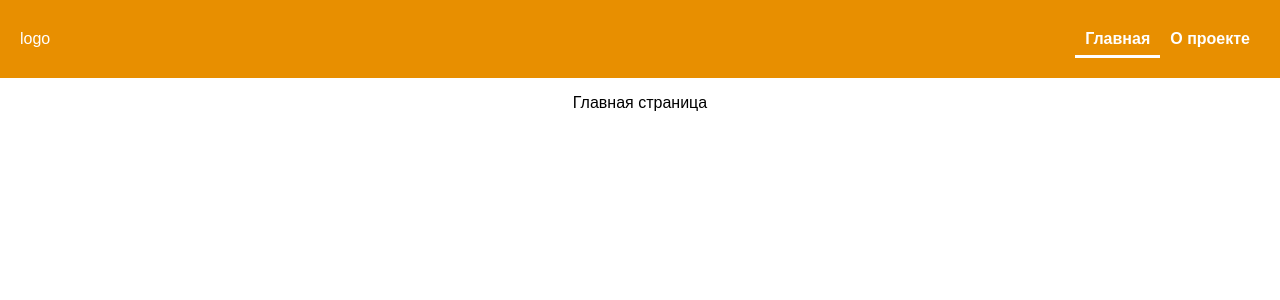
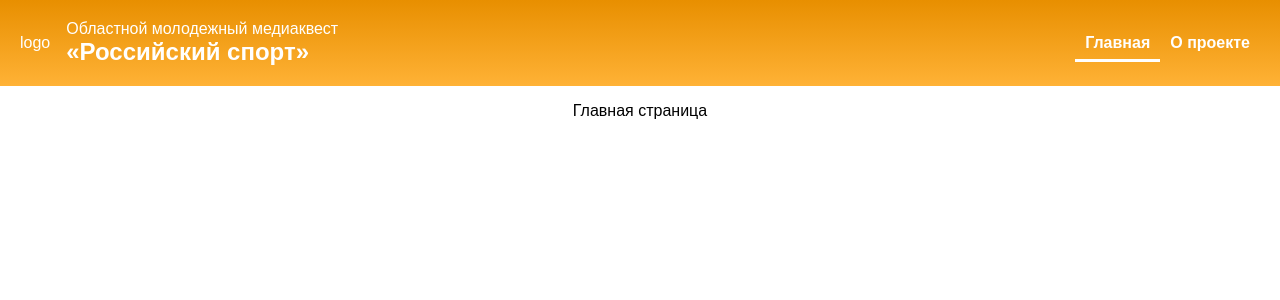
Before and after one commit to Amartya18110/urtk-website, a Vue app in the folder Frontend/: page /#/home in a window 1280 px wide. Shown: the top 300 px of the page. Built offline with nearby package versions, Linux system fonts and the light colour scheme.

Commit message:
Добавление названия проекта в хедер

```diff
--- a/Frontend/src/components/Header/Header.vue
+++ b/Frontend/src/components/Header/Header.vue
@@ -1,6 +1,12 @@
 <template>
   <header>
-    <div class="logo">logo</div>
+    <div class="logo-block">
+      <div class="logo">logo</div>
+      <div class="title-block">
+        <span>Областной молодежный медиаквест</span><br>
+        <span class="project-title">«Российский спорт»</span>
+      </div>
+    </div>
     <NavigationMenu></NavigationMenu>
   </header>
 </template>
@@ -17,14 +23,28 @@
   @import "common.scss";
 
   header {
-    background: $primary-color;
+    background: linear-gradient(180deg, $primary-color, lighten($primary-color, 15%));
     display: flex;
     justify-content: space-between;
     align-items: center;
     padding: 20px 20px;
   }
 
-  .logo {
+  .logo-block {
+    display: flex;
+    align-items: center;
     color: white;
   }
+
+  .title-block {
+    margin-left: 16px;
+  }
+
+  .logo {
+  }
+
+  .project-title {
+    font-size: 1.5em;
+    font-weight: bold;
+  }
 </style>
```
